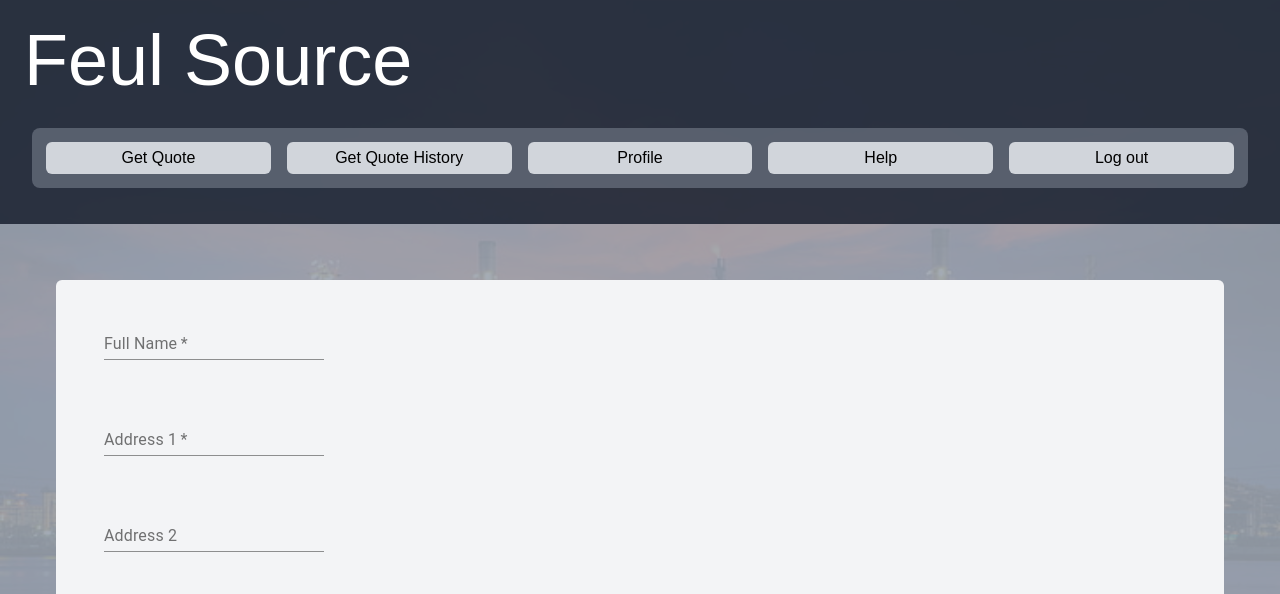
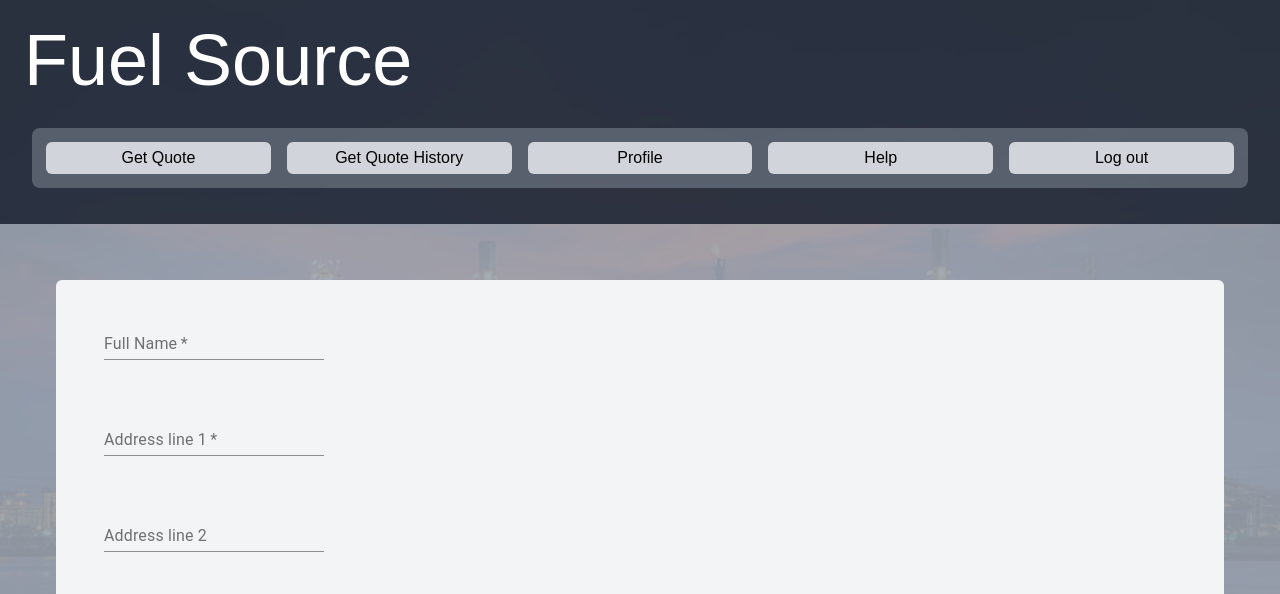
Before and after one commit to NightFox001/4353-Assignment, a Next.js app in the folder 4353-fuel-app/: page /profile in a window 1280 px wide. Shown: the top 594 px of the page. Built offline with nearby package versions, Linux system fonts and the light colour scheme.

Commit message:
before pull

```diff
--- a/4353-fuel-app/components/Header.js
+++ b/4353-fuel-app/components/Header.js
@@ -31,7 +31,7 @@ const goToHelp = () => {
     <>
         <div class='bg-gray-900 bg-opacity-80 w-full pt-6 pb-1'>
 
-        <div class='text-7xl text-white pl-6'>Feul Source</div>
+        <div class='text-7xl text-white pl-6'>Fuel Source</div>
             <div class='m-8 p-1.5 flex bg-opacity-70 text-1xl bg-gray-500 rounded-lg '>
                 <button class="flex-1 m-2 bg-gray-300 hover:bg-gray-400 rounded-md h-8" onClick={goToGetQuote}>Get Quote</button>
                 <button class="flex-1 m-2 bg-gray-300 hover:bg-gray-400 rounded-md h-8" onClick={goToQuoteHistory}>Get Quote History</button>
--- a/4353-fuel-app/components/HomeHeader.js
+++ b/4353-fuel-app/components/HomeHeader.js
@@ -26,7 +26,7 @@ export const HomeHeader = () => {
   return (
     <>
         <div class='bg-gray-900 bg-opacity-80 w-full pt-6 pb-1' >
-            <div class='text-7xl text-white pl-6'>Feul Source</div>
+            <div class='text-7xl text-white pl-6'>Fuel Source</div>
             <div class='m-8 p-1.5 flex bg-opacity-70 text-1xl bg-gray-500 rounded-lg '>
                 <button
                     class="flex-1 m-2 bg-gray-300 hover:bg-gray-400 rounded-md h-8"
--- a/4353-fuel-app/pages/profile.js
+++ b/4353-fuel-app/pages/profile.js
@@ -46,7 +46,7 @@ const Login = () => {
                         />
                         <br /><br />
                         <TextField
-                            label="Address 1"
+                            label="Address line 1"
                             type="text"
                             margin="normal"
                             value={address1}
@@ -55,7 +55,7 @@ const Login = () => {
                         />
                         <br /><br />
                         <TextField
-                            label="Address 2"
+                            label="Address line 2"
                             type="text"
                             margin="normal"
                             value={address2}
```
